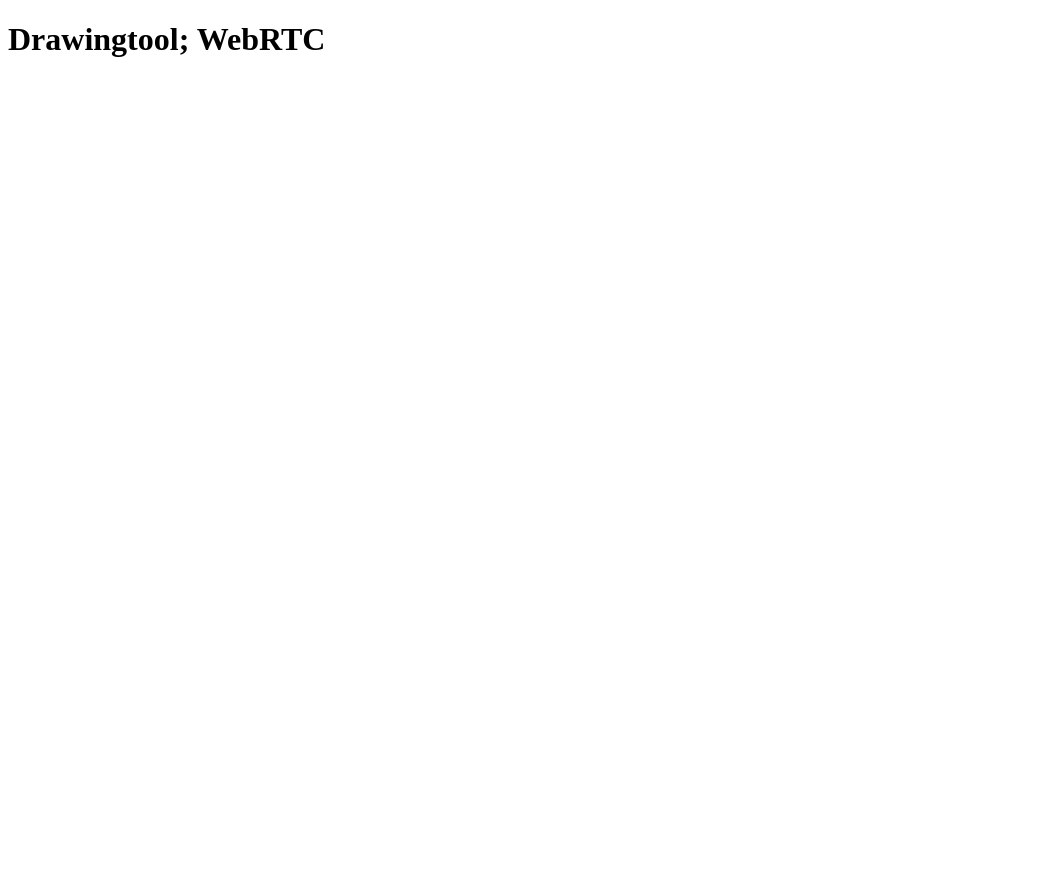
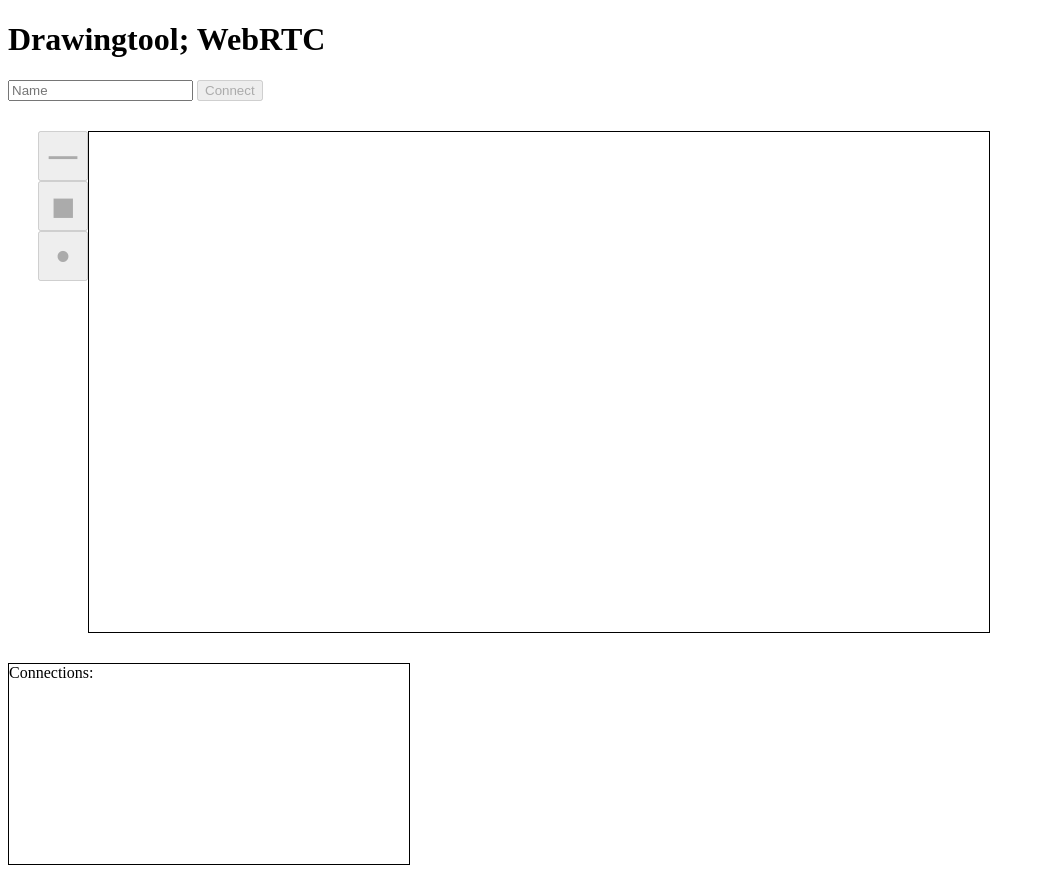
Before and after one commit to Frommflin/Examensarbete2022, a plain HTML site: page WebRTC/index.html in a window 1280 px wide. Shown: the whole page, without its empty margins (0-1045 px from the left). Before the commit the page ends 800 px from the top, so only its background shows below. Drawn offline with Linux system fonts and the light colour scheme.

Commit message:
Updated basic html
Updated skeleton html to same ad for WebSocket section, including css

```diff
--- a/WebRTC/index.html
+++ b/WebRTC/index.html
@@ -3,9 +3,24 @@
     <head>
         <title>Drawingtool WebRTC</title>
         <meta charset="utf-8">
+        <link rel="stylesheet" href="../CSS.css">
     </head>
     <body>
         <h1>Drawingtool; WebRTC</h1>
-        <canvas id="canvasBox" width="900" height="500"></canvas>
+        <div>
+            <input type="text" placeholder="Name">
+            <button disabled> Connect </button>
+        </div>
+        <div id="container">
+            <div id="btnContainer">
+                <button disabled id="opt1"> ─ </button>
+                <button disabled id="opt2"> ■ </button>
+                <button disabled id="opt3"> • </button>
+            </div>
+            <canvas id="canvasBox" width="900" height="500"></canvas>
+        </div>
+        <div id="infoBox">
+            Connections:
+        </div>
     </body>
 </html>
```
